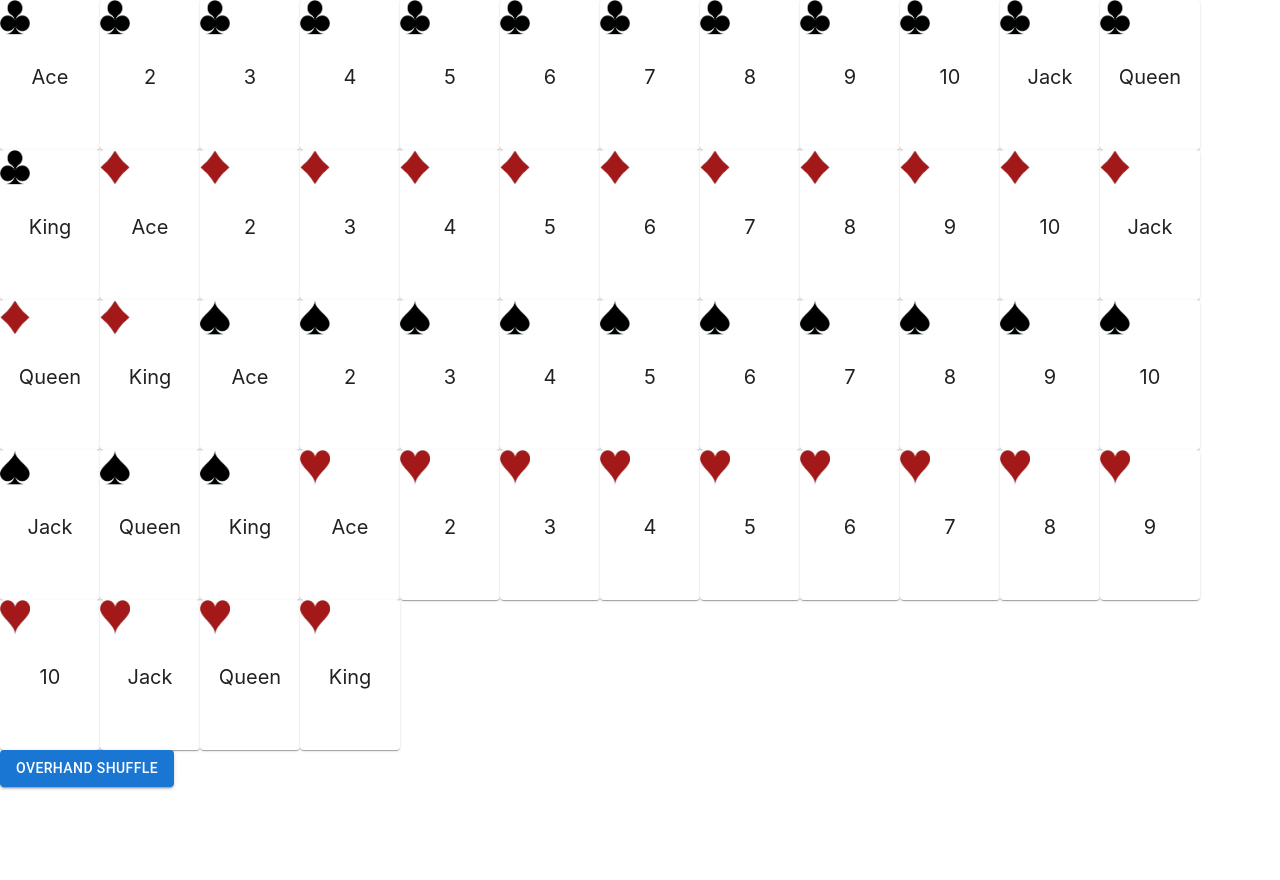
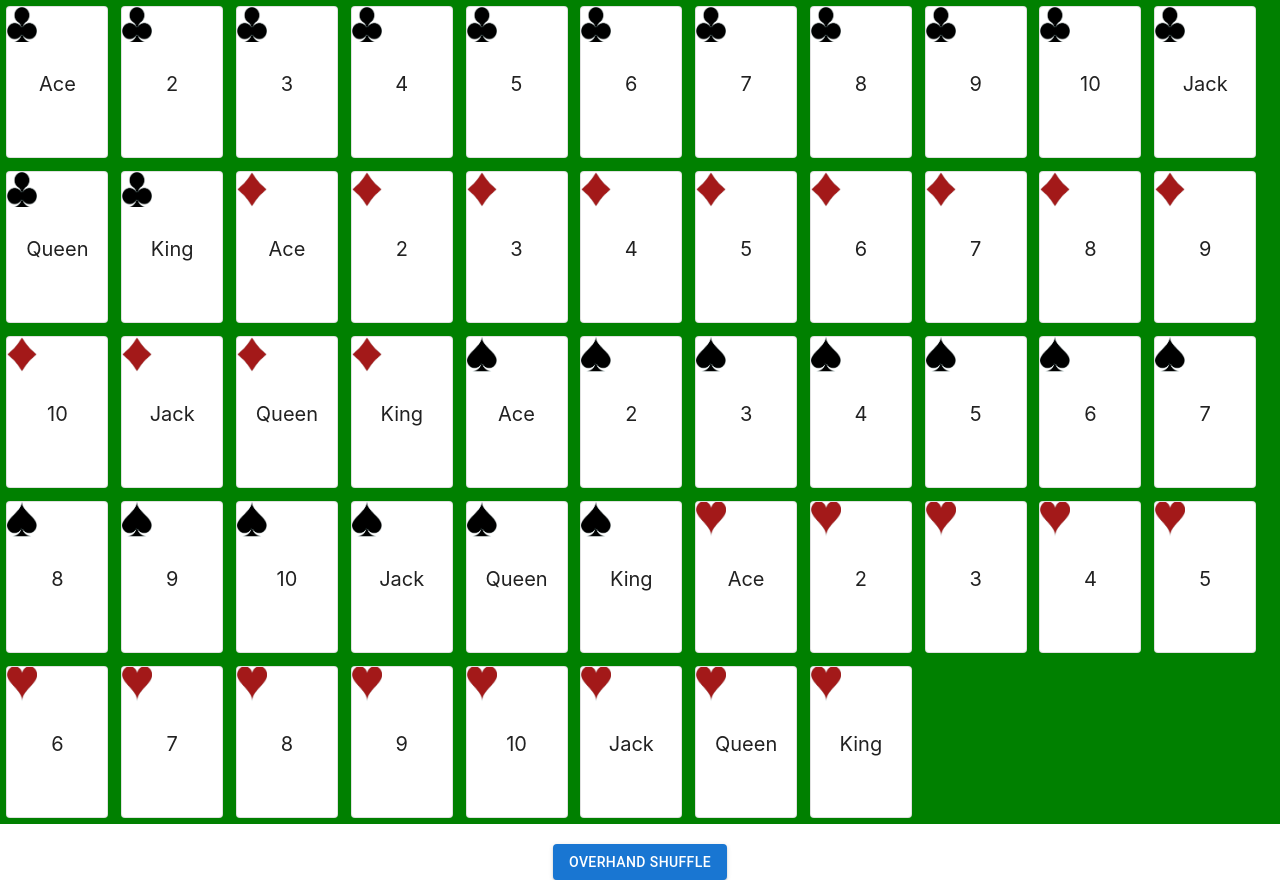
Before and after one commit to tropicalg3cko/shuffle, a React (Create React App) app: page / in a window 1280 px wide. Before the commit the page ends 800 px from the top, so only its background shows below. Built offline with nearby package versions, Linux system fonts and the light colour scheme.

Commit message:
finished CSS

```diff
--- a/src/components/MainSection.js
+++ b/src/components/MainSection.js
@@ -62,13 +62,16 @@ export default function Card() {
           display: "flex",
           flexFlow: "row wrap",
           justifyContent: "left",
+          backgroundColor: "green",
         }}
       >
         {playingCards.map((card, index) => (
           <MediaCard data={card} key={index} />
         ))}
       </Box>
-      <Box>
+      <Box
+        sx={{ display: "flex", justifyContent: "center", paddingTop: "20px" }}
+      >
         <Button variant="contained" onClick={singleOverhandPass}>
           Overhand Shuffle
         </Button>
--- a/src/components/MediaCard.js
+++ b/src/components/MediaCard.js
@@ -19,7 +19,10 @@ export default function MediaCard(props) {
   };
 
   return (
-    <Card sx={{ height: "150px", width: "100px" }}>
+    <Card
+      variant="outlined"
+      sx={{ height: "150px", width: "100px", margin: "0.4em" }}
+    >
       <CardContent sx={{ padding: "0px" }}>
         <Box>
           <CardMedia
```
